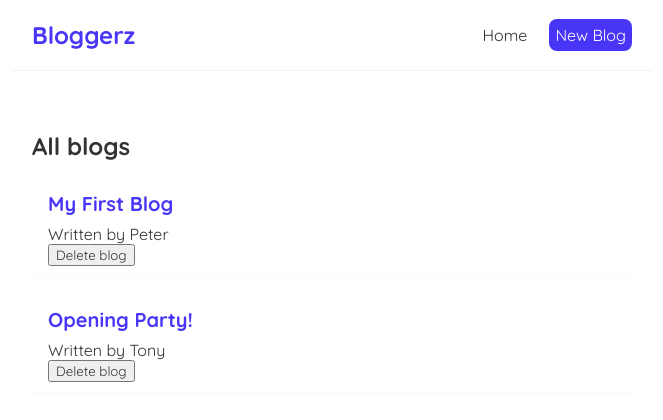
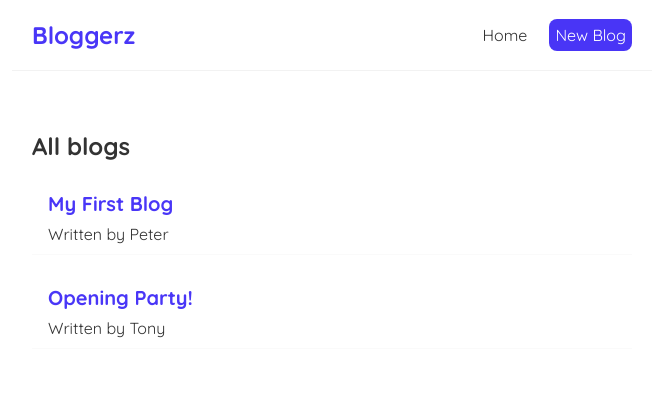
Before and after one commit to stefan97p/React-blog, a React (Create React App) app: page / in a window 1280 px wide. Shown: the top 420 px of the page, without its empty margins (308-971 px from the left). Built offline with nearby package versions, Linux system fonts and the light colour scheme; data requests are answered from the project's data file.

Commit message:
Doterivanje

```diff
--- a/src/BlogList.js
+++ b/src/BlogList.js
@@ -7,7 +7,7 @@
                <div className="blog-preview" key={blog.id}>
                    <h2>{blog.title}</h2>
                    <p>Written by {blog.author} </p>
-                   <button onClick={() => handleDelete(blog.id)}>Delete blog</button>
+                   {/* <button onClick={() => handleDelete(blog.id)}>Delete blog</button> */}
                </div>
            ))}
         </div>
--- a/src/Home.js
+++ b/src/Home.js
@@ -1,41 +1,22 @@
 import { useState, useEffect } from "react";
 import BlogList from "./BlogList";
+import useFetch from "./useFetch";
 
 const Home = () => {
-    const [blogs, setBlogs] = useState(null);
-    const [isLoading, setisLoding] = useState(true);
-    const [error, setError] = useState(null);
+    const{data: blogs, isLoading, error} = useFetch('http://localhost:8000/blogs');
 
-    const handleDelete = (id) =>{
-        const newBlogs = blogs.filter(blog => blog.id !== id);
-        setBlogs(newBlogs);
+    // const handleDelete = (id) =>{
+    //     const newBlogs = blogs.filter(blog => blog.id !== id);
+    //     setBlogs(newBlogs);
 
-    }
-    useEffect(()=>{
-        fetch('http://localhost:8000/blogs')
-        .then(res => {
-            if(!res.ok){
-                throw Error('Could not find data');
-            }
-            return res.json();
-        })
-        .then((data =>{
-            setBlogs(data);
-            setisLoding(false);
-            setError(null);
+    // handleDelete={handleDelete}}
 
-        }))
-            .catch(err =>{
-                setisLoding(false);
-                setError(err.message);
-            })
-    },[]);
 
     return (
         <div className="home">
             {error && <div>{ error }</div>}
             {isLoading && <div>Loading...</div>}
-            {blogs && <BlogList blogs={blogs} title="All blogs" handleDelete={handleDelete}/>}
+            {blogs && <BlogList blogs={blogs} title="All blogs" />}
         </div>
      );
 }
--- /dev/null
+++ b/src/useFetch.js
@@ -0,0 +1,32 @@
+import { useState, useEffect } from "react";
+
+
+const useFetch = (url) => {
+    const [data, setData] = useState(null);
+    const [isLoading, setisLoding] = useState(true);
+    const [error, setError] = useState(null);
+
+    useEffect(()=>{
+        fetch(url)
+        .then(res => {
+            if(!res.ok){
+                throw Error('Could not find data');
+            }
+            return res.json();
+        })
+        .then((data =>{
+            setData(data);
+            setisLoding(false);
+            setError(null);
+
+        }))
+            .catch(err =>{
+                setisLoding(false);
+                setError(err.message);
+            })
+    },[url]);
+
+    return{data, isLoading ,error}
+}
+
+export default useFetch;
```
